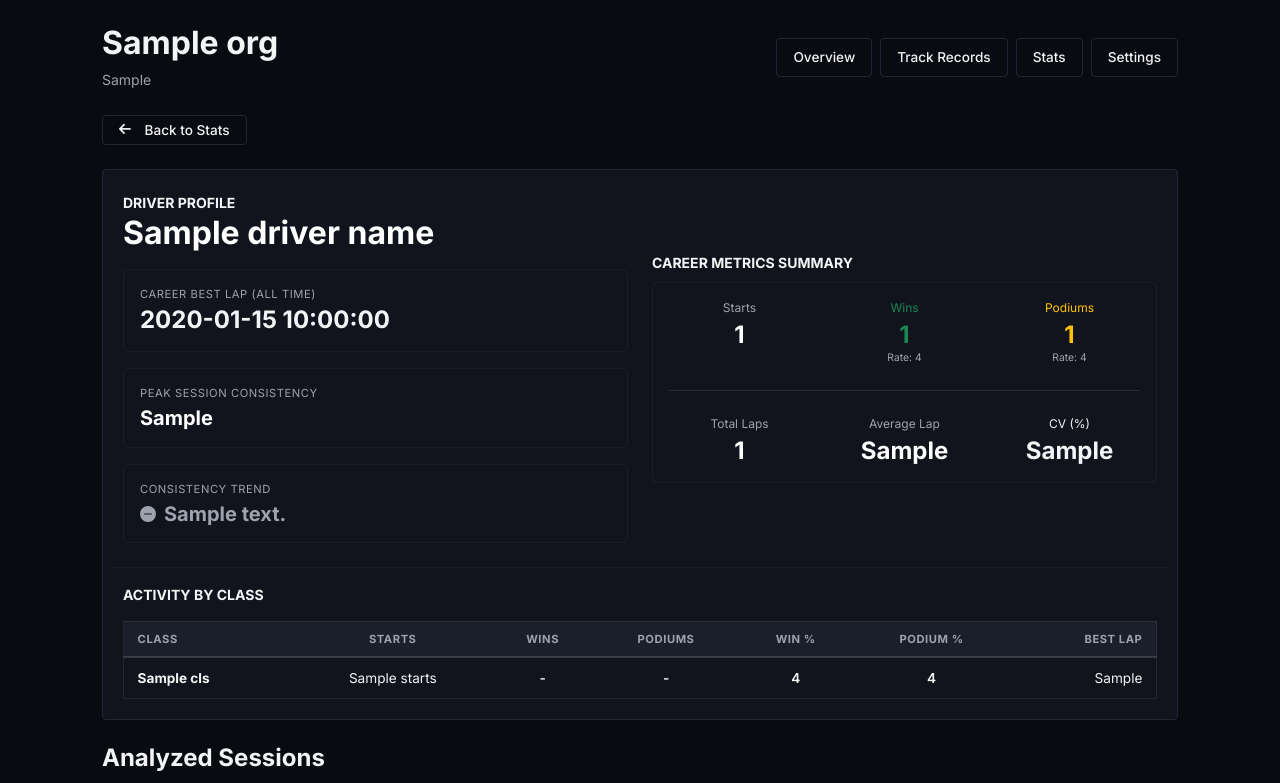
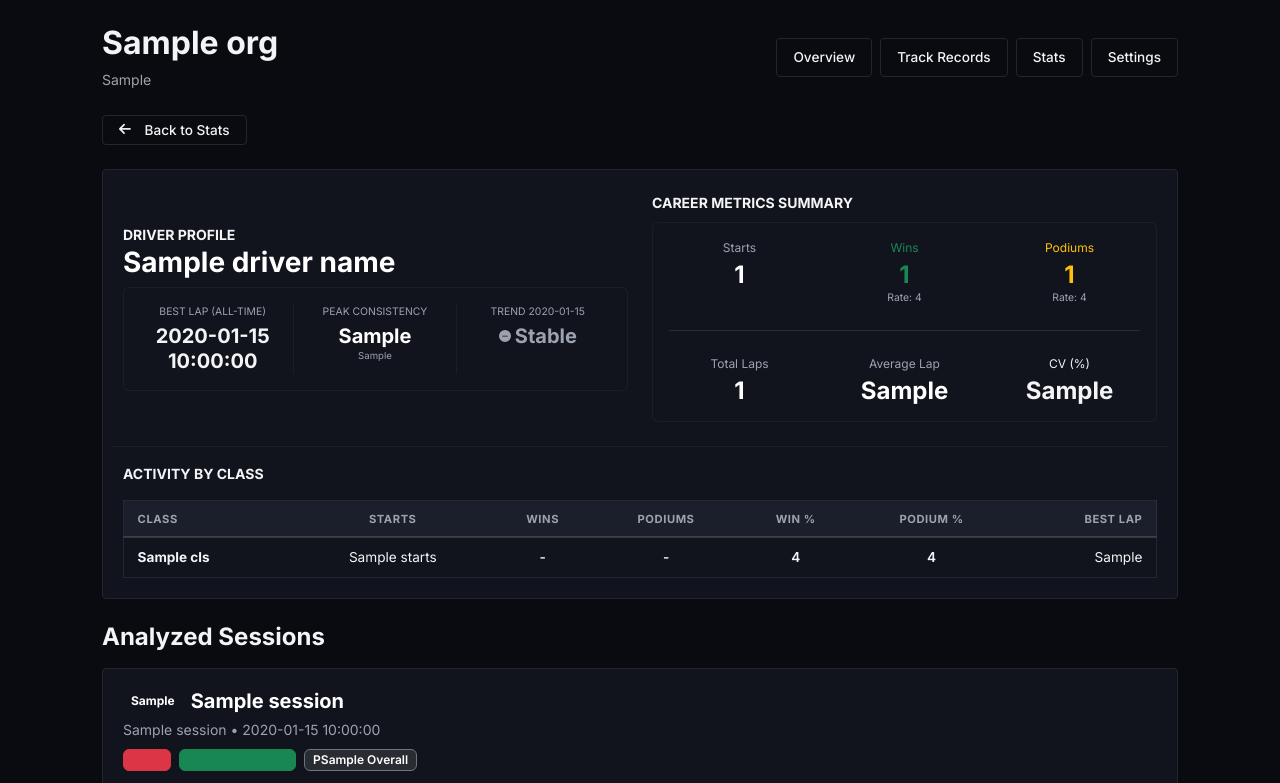
Before and after one commit to ncrosty58/speedhive-tools-ui, a Python web app: template templates/driver_stats_breakdown.html in a window 1280 px wide. Shown: the part 59-842 px from the top of the page. Run offline with Jinja, Linux system fonts and the light colour scheme; the template is opened without the code that fills it: most values are stand-ins (such as "Sample title", 1, 10 or a date in 2020).

Commit message:
feat(driver-report): make summary card more compact and add timeframe to consistency trend

```diff
--- a/templates/driver_stats_breakdown.html
+++ b/templates/driver_stats_breakdown.html
@@ -40,50 +40,61 @@
             <div class="row g-4 align-items-center">
                 <div class="col-lg-6">
                     <span class="text-brand small fw-bold text-uppercase tracking-wider">Driver Profile</span>
-                    <h2 class="h2 fw-bold mb-3 text-white">{{ driver_name }}</h2>
+                    <h2 class="h3 fw-bold mb-1 text-white">{{ driver_name }}</h2>
 
                     {% if aliases|length > 1 %}
-                        <p class="small text-muted mb-4">
+                        <p class="small text-muted mb-2">
                             <span class="fw-semibold text-secondary me-1">Matched aliases:</span>
                             <span class="text-light">{{ aliases | join(', ') }}</span>
                         </p>
+                    {% else %}
+                        <div class="mb-2"></div>
                     {% endif %}
 
-                    <div class="d-flex flex-column gap-3">
-                        <div class="p-3 rounded bg-surface border border-secondary border-opacity-10">
-                            <span class="text-muted small d-block mb-1" style="font-size: 0.7rem; text-transform: uppercase; letter-spacing: 0.05em;">Career Best Lap (All Time)</span>
-                            <span class="h4 fw-bold text-brand fw-mono mb-0">{{ all_time_best_display }}</span>
+                    <div class="p-3 rounded bg-surface border border-secondary border-opacity-10 mt-2">
+                        <div class="row g-3 text-center">
+                            <!-- Career Best Lap -->
+                            <div class="col-4 border-end border-secondary border-opacity-10">
+                                <span class="text-muted small d-block mb-1" style="font-size: 0.65rem; text-transform: uppercase;">Best Lap (All-Time)</span>
+                                <span class="h5 fw-bold text-brand fw-mono mb-0">{{ all_time_best_display }}</span>
                             </div>
 
-                        <div class="p-3 rounded bg-surface border border-secondary border-opacity-10">
-                            <span class="text-muted small d-block mb-1" style="font-size: 0.7rem; text-transform: uppercase; letter-spacing: 0.05em;">Peak Session Consistency</span>
-                            <span class="h5 fw-bold text-white mb-0">{{ peak_consistency_display }}</span>
+                            <!-- Peak Session Consistency -->
+                            <div class="col-4 border-end border-secondary border-opacity-10">
+                                <span class="text-muted small d-block mb-1" style="font-size: 0.65rem; text-transform: uppercase;">Peak Consistency</span>
+                                <span class="h5 fw-bold text-white mb-0">{{ peak_consistency_val }}</span>
+                                <small class="text-muted d-block mt-0.5" style="font-size: 0.6rem; overflow: hidden; text-overflow: ellipsis; white-space: nowrap;">{{ peak_consistency_sess }}</small>
                             </div>
 
-                        <div class="p-3 rounded bg-surface border border-secondary border-opacity-10">
-                            <span class="text-muted small d-block mb-1" style="font-size: 0.7rem; text-transform: uppercase; letter-spacing: 0.05em;">Consistency Trend</span>
+                            <!-- Consistency Trend -->
+                            <div class="col-4">
+                                <span class="text-muted small d-block mb-1" style="font-size: 0.65rem; text-transform: uppercase;">Trend {{ trend_timeframe }}</span>
                                 {% if trend_direction == 'improving' %}
-                                <span class="h5 fw-bold text-success mb-0 d-flex align-items-center gap-2">
-                                    <svg xmlns="http://www.w3.org/2000/svg" width="16" height="16" fill="currentColor" class="bi bi-arrow-up-right-circle-fill" viewBox="0 0 16 16">
+                                    <span class="h5 fw-bold text-success mb-0 d-flex align-items-center justify-content-center gap-1">
+                                        <svg xmlns="http://www.w3.org/2000/svg" width="12" height="12" fill="currentColor" class="bi bi-arrow-up-right-circle-fill" viewBox="0 0 16 16">
                                           <path d="M15 8A7 7 0 1 1 1 8a7 7 0 0 1 14 0m-4.5-4.5a.5.5 0 0 0-1 0v4.793L5.354 4.146a.5.5 0 1 0-.708.708l4.147 4.147H4a.5.5 0 0 0 0 1h5.793l-4.147 4.146a.5.5 0 0 0 .708.708L10.5 6.207V11a.5.5 0 0 0 1 0z"/>
                                         </svg>
-                                    {{ trend_text }}
+                                        {{ trend_text.split('by ')[1].split(' ')[0] if 'by ' in trend_text else '' }}
                                     </span>
+                                    <small class="text-muted d-block mt-0.5" style="font-size: 0.6rem;">{{ trend_text.split('pp ')[1] if 'pp ' in trend_text else '' }}</small>
                                 {% elif trend_direction == 'declining' %}
-                                <span class="h5 fw-bold text-danger mb-0 d-flex align-items-center gap-2">
-                                    <svg xmlns="http://www.w3.org/2000/svg" width="16" height="16" fill="currentColor" class="bi bi-arrow-down-right-circle-fill" viewBox="0 0 16 16">
+                                    <span class="h5 fw-bold text-danger mb-0 d-flex align-items-center justify-content-center gap-1">
+                                        <svg xmlns="http://www.w3.org/2000/svg" width="12" height="12" fill="currentColor" class="bi bi-arrow-down-right-circle-fill" viewBox="0 0 16 16">
                                           <path d="M15 8A7 7 0 1 1 1 8a7 7 0 0 1 14 0m-4.5-4.5a.5.5 0 0 0-1 0v4.793L5.354 4.146a.5.5 0 1 0-.708.708l4.147 4.147H4a.5.5 0 0 0 0 1h5.793l-4.147 4.146a.5.5 0 0 0 .708.708L10.5 6.207V11a.5.5 0 0 0 1 0z"/>
                                         </svg>
-                                    {{ trend_text }}
+                                        {{ trend_text.split('by ')[1].split(' ')[0] if 'by ' in trend_text else '' }}
                                     </span>
+                                    <small class="text-muted d-block mt-0.5" style="font-size: 0.6rem;">{{ trend_text.split('pp ')[1] if 'pp ' in trend_text else '' }}</small>
                                 {% else %}
-                                <span class="h5 fw-bold text-secondary mb-0 d-flex align-items-center gap-2">
-                                    <svg xmlns="http://www.w3.org/2000/svg" width="16" height="16" fill="currentColor" class="bi bi-dash-circle-fill" viewBox="0 0 16 16">
+                                    <span class="h5 fw-bold text-secondary mb-0 d-flex align-items-center justify-content-center gap-1">
+                                        <svg xmlns="http://www.w3.org/2000/svg" width="12" height="12" fill="currentColor" class="bi bi-dash-circle-fill" viewBox="0 0 16 16">
                                           <path d="M16 8A8 8 0 1 1 0 8a8 8 0 0 1 16 0M4.5 7.5a.5.5 0 0 0 0 1h7a.5.5 0 0 0 0-1z"/>
                                         </svg>
-                                    {{ trend_text }}
+                                        Stable
                                     </span>
+                                    <small class="text-muted d-block mt-0.5" style="font-size: 0.6rem;">{{ trend_text.split('Stable ')[1] if 'Stable ' in trend_text else '' }}</small>
                                 {% endif %}
+                            </div>
                         </div>
                     </div>
                 </div>
```
Also changed, not shown: app/routes/stats.py (+28 -3 lines). Lines whose indentation alone changed are shown as unchanged.
